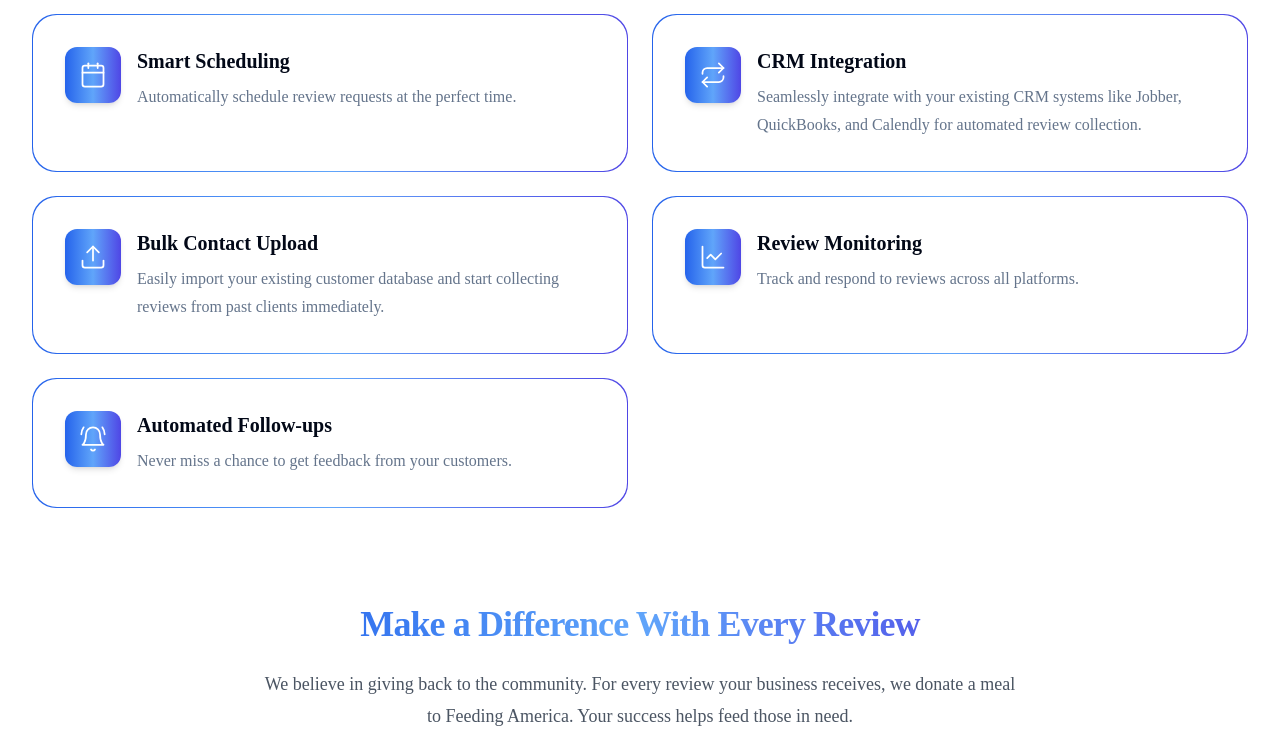
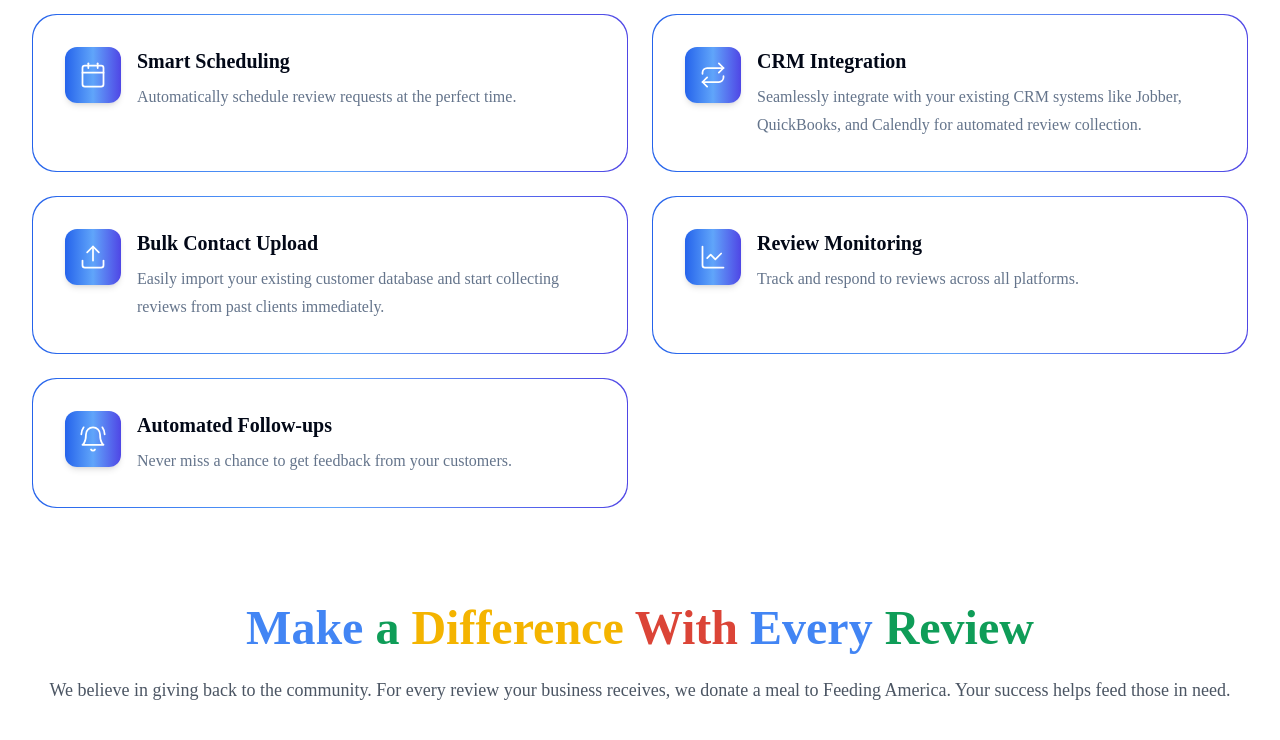
Before and after one commit to MattJD99/Cursor-DaySaw, a Next.js app: page / in a window 1280 px wide. Shown: the part 2000-2740 px from the top of the page. Built offline with nearby package versions, Linux system fonts and the light colour scheme; a web font is replaced by a local one.

Commit message:
Fix: Video background and update Feeding America section styling

```diff
--- a/components/ui/features.tsx
+++ b/components/ui/features.tsx
@@ -109,23 +109,19 @@ export function Features() {
           </div>
         </div>
 
-        <div className="mx-auto mt-24 max-w-3xl text-center">
-          <h2 className="text-3xl font-bold tracking-tight gradient-text sm:text-4xl">
-            Make a Difference With Every Review
+        <div className="text-center mt-24">
+          <h2 className="text-4xl sm:text-5xl font-bold mb-6">
+            <span className="text-[#4285f4]">Make</span>{" "}
+            <span className="text-[#0f9d58]">a</span>{" "}
+            <span className="text-[#f4b400]">Difference</span>{" "}
+            <span className="text-[#db4437]">With</span>{" "}
+            <span className="text-[#4285f4]">Every</span>{" "}
+            <span className="text-[#0f9d58]">Review</span>
           </h2>
-          <p className="mt-6 text-lg leading-8 text-gray-600">
-            We believe in giving back to the community. For every review your business receives,
-            we donate a meal to Feeding America. Your success helps feed those in need.
+          <p className="text-lg text-gray-600 mb-8">
+            We believe in giving back to the community. For every review your business receives, we donate a meal to Feeding America. Your success helps feed those in need.
           </p>
-          <div className="mt-8">
-            <Image
-              src="/images/feeding-america-logo.png"
-              alt="Feeding America"
-              width={500}
-              height={200}
-              className="h-48 w-auto mx-auto"
-            />
-          </div>
+          <img src="/images/feeding-america-logo.png" alt="Feeding America" className="mx-auto h-16" />
         </div>
       </div>
       <DotsBackground />
--- a/components/ui/hero.tsx
+++ b/components/ui/hero.tsx
@@ -43,10 +43,10 @@ export function Hero() {
   return (
     <div className="relative isolate bg-white">
       {/* Background section with video */}
-      <div className="absolute inset-x-0 top-0 -z-10 h-[580px] overflow-hidden">
+      <div className="absolute inset-x-0 top-0 -z-10 h-[580px] overflow-hidden bg-white">
         <div className="absolute inset-0">
-          <div className="relative w-full h-full">
-            <div className="absolute inset-0 bg-gradient-to-b from-white/90 via-white/30 to-white/90 z-10" />
+          <div className="relative w-full h-full bg-white">
+            <div className="absolute inset-0 bg-gradient-to-b from-white via-white/30 to-white z-10" />
             <video
               ref={videoRef}
               className="w-full h-full object-cover rounded-b-[80px]"
```
